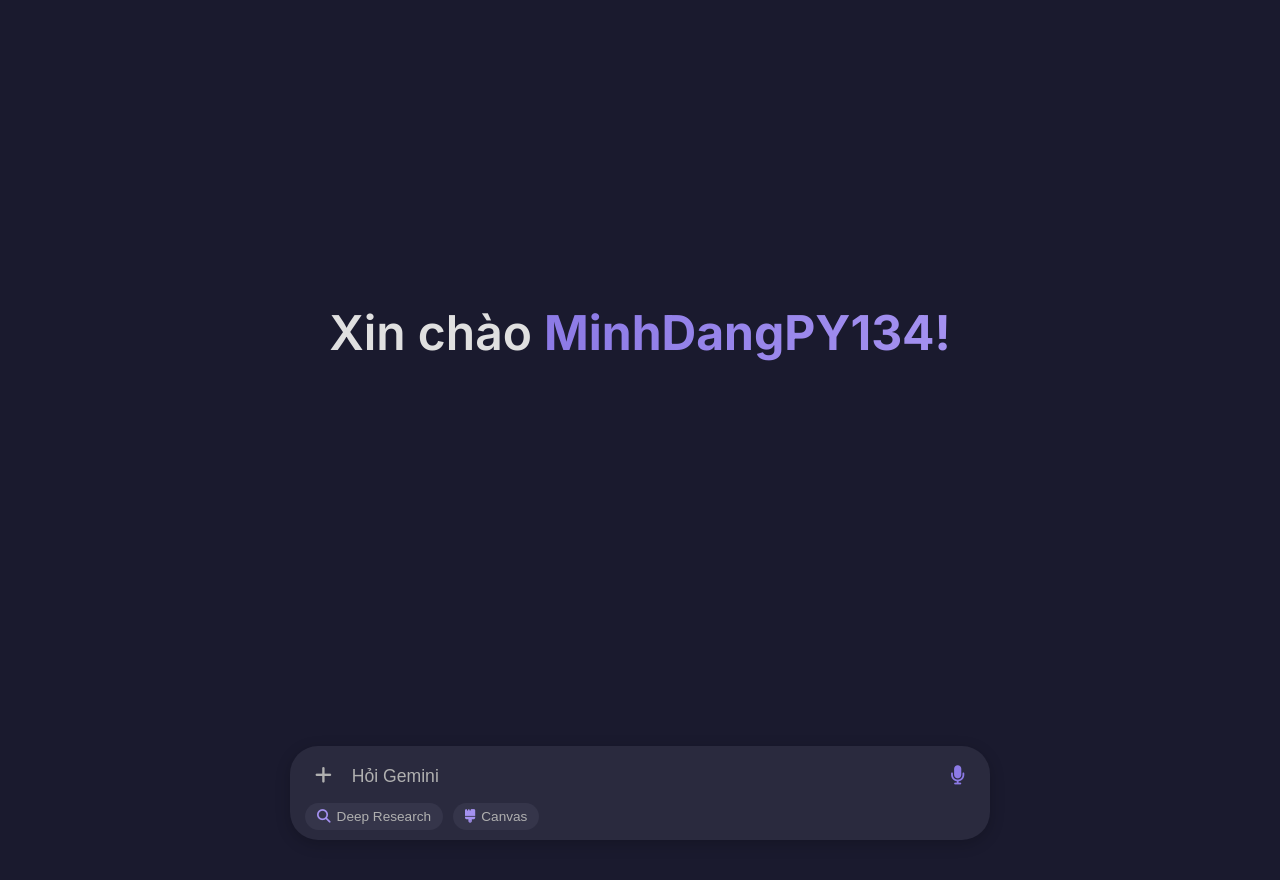
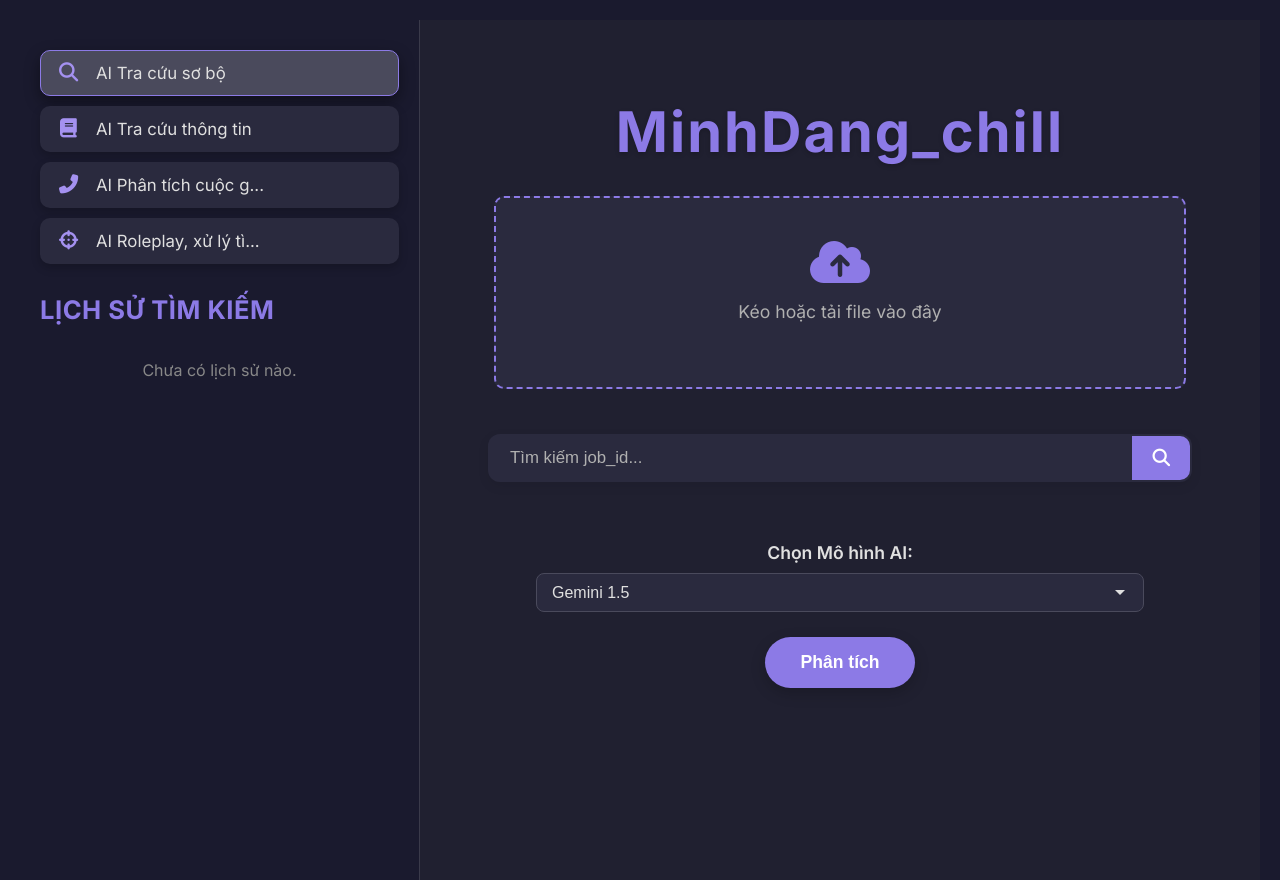
Before and after one commit to MinhDang134/Audio_text, a FastAPI app: page / in a window 1280 px wide. Run offline with FastAPI, Linux system fonts and the light colour scheme; data that the repository does not hold is empty.

Commit message:
bespractice fastapi

````diff
--- /dev/null
+++ b/audio/service.py
@@ -0,0 +1 @@
+# service.py
--- a/main.py
+++ b/main.py
@@ -1,276 +1,16 @@
-import os
-import shutil
-import requests
-import google.generativeai as genai
-from fastapi import FastAPI, File, UploadFile, Request, HTTPException, BackgroundTasks, Form
+from fastapi import FastAPI,Request
 from fastapi.responses import HTMLResponse
 from fastapi.templating import Jinja2Templates
 from fastapi.staticfiles import StaticFiles
 from dotenv import load_dotenv
-from sqlalchemy import select
-import uuid
-import json
-# {
-#   "conversation": [
-#     {
-#       "speaker": "Speaker 1",
-#       "timestamp": "HH:MM:SS",
-#       "utterance": "Câu nói của khách hàng."
-#     },
-#     {
-#       "speaker": "Speaker 2",
-#       "timestamp": "HH:MM:SS",
-#       "utterance": "Câu nói của nhân viên chăm sóc khách hàng."
-#     },
-#     // ... các câu nói khác
-#   ],
-#   "summary": "Tóm tắt cuộc hội thoại (nếu có yêu cầu thêm)",
-#   "sentiment": "Phân tích cảm xúc chung (nếu có yêu cầu thêm)"
-# }
-
-
-from audio.database import get_session, engine
-from audio.models import audiot, history
-
+from audio.router import router
 load_dotenv()
 app = FastAPI()
 app.mount("/static", StaticFiles(directory="static"), name="static")
 templates = Jinja2Templates(directory="templates")
-analysis_jobs = {}
-
-try:
-    GOOGLE_API_KEY = os.getenv("GOOGLE_API_KEY")
-    WEBHOOK_URL = os.getenv("WEBHOOK_URL")
-    if not GOOGLE_API_KEY:
-        raise ValueError("Không tìm thấy GOOGLE_API_KEY trong file .env")
-    genai.configure(api_key=GOOGLE_API_KEY)
-    model = genai.GenerativeModel(model_name="gemini-1.5-flash")
-    model_hai = genai.GenerativeModel(model_name="gemini-2.0-flash")
-
-    print("Đã cấu hình Google API thành công.")
-except Exception as e:
-    print(f"Lỗi cấu hình như sau: {e}")
-    model = None
-    model_hai = None
-
-prompt_instructions = """
-
-Bạn là một công cụ phân tích cuộc hội thoại. Nhiệm vụ của bạn là phân tích một đoạn hội thoại được cung cấp, xác định người nói (Speaker 1 là khách hàng, Speaker 2 là nhân viên chăm sóc khách hàng), ghi lại từng câu nói một cách chính xác và kèm theo thời gian tương ứng của mỗi câu. Kết quả phải được trả về dưới định dạng JSON chuẩn. xuống dòng đàng hoàng cho tôi nhé đừng in cả một cục
-
----
-
-**Định dạng JSON mong muốn:**
-
-```json
-{
-  "conversation_id": "ID_cuoc_hoi_thoai_nay",
-  "speakers": {
-    "speaker1_role": "customer",
-    "speaker2_role": "customer_service_representative"
-  },
-  "dialogue": [
-    {
-      "speaker": "speaker1",
-      "timestamp": "HH:MM:SS",
-      "text": "Câu nói của speaker 1."
-    },
-    {
-      "speaker": "speaker2",
-      "timestamp": "HH:MM:SS",
-      "text": "Câu nói của speaker 2."
-    },
-    // ... các đoạn hội thoại tiếp theo
-  ]
-}
-"""
-
-def send_to_webhook(payload: dict, job_id: str):
-    try:
-        if not WEBHOOK_URL:
-            print(f"[{job_id}] Chưa cấu hình WEBHOOK_URL, bỏ qua việc gửi.")
-            analysis_jobs[job_id] = {"status": "WEBHOOK_SKIPPED"}
-            return
-
-        print(f"[{job_id}] Đang gửi kết quả đến webhook: {WEBHOOK_URL}")
-        response = requests.post(WEBHOOK_URL, json=payload, timeout=10)
-        response.raise_for_status()
-        print(f"[{job_id}] Gửi webhook thành công!")
-        analysis_jobs[job_id] = {"status": "WEBHOOK_SENT"}
-    except requests.exceptions.RequestException as e:
-        print(f"[{job_id}] Lỗi khi gửi webhook: {e}")
-        analysis_jobs[job_id] = {"status": "WEBHOOK_FAILED", "error": str(e)}
-
 
 @app.get("/", response_class=HTMLResponse)
 async def read_root(request: Request):
-    return templates.TemplateResponse("chatbox.html", {"request": request})
+    return templates.TemplateResponse("index.html", {"request": request})
 
-
-@app.post("/analyze")
-async def analyze_audio(background_tasks: BackgroundTasks, ai_model: str = Form(...),audio_file: UploadFile = File(...)):
-    if model is None:
-        raise HTTPException(status_code=500, detail="Mô hình AI chưa được khởi tạo.")
-    if not audio_file:
-        raise HTTPException(status_code=500, detail="Không có file audio.")
-    if not ai_model:
-        raise HTTPException(status_code=500, detail="Chưa chọn mô hình AI.")
-
-
-    job_id = uuid.uuid4()
-    analysis_jobs[str(job_id)] = {"status": "PROCESSING", "report": None}
-
-    temp_file_path = f"temp_{job_id}_{audio_file.filename}"
-
-    try:
-        with open(temp_file_path, "wb") as buffer:
-            shutil.copyfileobj(audio_file.file, buffer)
-        if audio_file.content_type is None:
-            file_extension = os.path.splitext(audio_file.filename)[1].lower()
-            if file_extension == ".mp3":
-                mime_type = "audio/mpeg"
-            elif file_extension == ".wav":
-                mime_type = "audio/wav"
-            elif file_extension == ".aac":
-                mime_type = "audio/aac"
-            else:
-                raise HTTPException(status_code=400,
-                                    detail=f"Không thể xác định MIME type cho file {audio_file.filename}. Vui lòng tải lên file audio chuẩn hoặc báo cáo lỗi.")
-        else:
-            mime_type = audio_file.content_type
-
-        gemini_file = genai.upload_file(path=temp_file_path, mime_type=mime_type)
-
-        if ai_model == "model_b":
-            response = model_hai.generate_content([gemini_file, prompt_instructions])
-        elif ai_model == "model_a":
-            response = model.generate_content([gemini_file, prompt_instructions])
-        else:
-            raise HTTPException(status_code=500, detail="Chương trình lỗi rồi ")
-
-        report_text = response.text
-
-        analysis_jobs[str(job_id)]["status"] = "Thành Công"
-        analysis_jobs[str(job_id)]["report"] = report_text
-
-
-        try:
-            with get_session() as session:
-                analysis_result = audiot(
-                    job_id=job_id,
-                    status = analysis_jobs[str(job_id)]["status"],
-                    source_file=audio_file.filename,
-                    report=report_text,
-                    model_ai=ai_model
-                )
-                analysis_result_history = history(
-                    job_id=job_id,
-                    status=analysis_jobs[str(job_id)]["status"],
-                    source_file=audio_file.filename,
-                    report=report_text,
-                    model_ai=ai_model
-                )
-                session.add(analysis_result)
-                session.add(analysis_result_history)
-        except Exception as db_e:
-            print(f"[{job_id}] Lỗi khi lưu vào cơ sở dữ liệu: {db_e}")
-            analysis_jobs[str(job_id)]["status"] = "DB_SAVE_FAILED"
-            analysis_jobs[str(job_id)]["error"] = str(db_e)
-
-        print(f"[{job_id}] Phân tích hoàn tất! Bắt đầu gửi webhook trong nền.")
-        webhook_payload = {
-            "job_id": str(job_id),
-            "source_file": audio_file.filename,
-            "status" : analysis_jobs[str(job_id)]["status"],
-            "report": report_text,
-            "model_ai": ai_model
-        }
-        background_tasks.add_task(send_to_webhook, webhook_payload, str(job_id))  # Truyền str(job_id)
-
-        return {"job_id": str(job_id), "report": report_text}
-
-
-    except Exception as e:
-        print(f"[{job_id}] Lỗi xử lý: {e}")
-        analysis_jobs[str(job_id)] = {"status": "Không thành công", "error": str(e)}
-        with get_session() as session:
-            analysis_result = audiot(
-                job_id=job_id,
-                status=analysis_jobs[str(job_id)]["status"],
-                source_file=audio_file.filename,
-                report= " ",
-                model_ai=ai_model
-            )
-            analysis_result_history = history(
-                job_id=job_id,
-                status=analysis_jobs[str(job_id)]["status"],
-                source_file=audio_file.filename,
-                report=" ",
-                model_ai=ai_model
-            )
-
-            session.add(analysis_result)
-            session.add(analysis_result_history)
-        raise HTTPException(status_code=500, detail=str(e))
-    finally:
-        if os.path.exists(temp_file_path):
-            os.remove(temp_file_path)
-        await audio_file.close()
-
-
-
-@app.get("/status/{job_id}")
-def get_job_status(job_id: str):
-    query = select(audiot).where(audiot.job_id == job_id)
-    with get_session() as session:
-        result = session.execute(query).first()
-        if result:
-            for row in result:
-                ketqua ={
-                    "job_id": row.job_id,
-                    "source_file": row.source_file,
-                    "status": row.status,
-                    "report": row.report,
-                    "model_ai": row.model_ai
-                }
-                return ketqua
-        else:
-            raise HTTPException(status_code=404, detail=f"Không tìm thấy job_id: {job_id}")
-
-@app.get("/history/{job_id}")
-def get_job_history(job_id:str):
-    query = select(history).where(history.job_id == job_id)
-    with get_session() as session:
-        result = session.execute(query).first()
-        if result:
-            for row in result:
-                ketqua ={
-                    "job_id": row.job_id,
-                    "source_file": row.source_file,
-                    "status": row.status,
-                    "report": row.report,
-                    "model_ai": row.model_ai
-                }
-                return ketqua
-        else:
-            raise HTTPException(status_code=404, detail=f"Không tìm thấy job_id: {job_id}")
-
-@app.get("/history_summary")
-def get_history_summary():
-    query = select(history.job_id, history.source_file).order_by(history.job_id.desc()).limit(10)
-    with get_session() as session:
-        results = session.execute(query).fetchall()
-        history_list = [{"job_id": r.job_id, "source_file": r.source_file} for r in results]
-        return history_list
-
-
-@app.delete("/delete/{job_id}")
-def delete_job(job_id: str):
-    with get_session() as session:
-        history_to_delete = session.query(history).filter(history.job_id == job_id).first()
-        if history_to_delete:
-            session.delete(history_to_delete)
-            session.commit()
-            print(f"Xóa thành công {job_id}")
-            return {"message": f"Job {job_id} đã được xóa thành công."}
-        else:
-            raise HTTPException(status_code=404, detail=f"Không tìm thấy job_id: {job_id} để xóa.")
+app.include_router(router)
--- a/static/style.css
+++ b/static/style.css
@@ -405,7 +405,7 @@ form {
     margin: 0;
 }
 
-/* Modal Styles */
+
 .modal {
     display: none; /* Đã sửa: Ban đầu ẩn modal */
     position: fixed;
@@ -416,7 +416,6 @@ form {
     height: 100%;
     overflow: auto;
     background-color: rgba(0,0,0,0.6);
-    /* display: flex; <--- Bỏ dòng này ở đây. Sẽ được set bằng JS khi cần hiển thị */
     align-items: center;
     justify-content: center;
 }
@@ -560,10 +559,10 @@ form {
 }
 
 .main-options {
-    margin-bottom: 30px; /* Khoảng cách giữa các option và tiêu đề lịch sử */
+    margin-bottom: 30px;
     display: flex;
     flex-direction: column;
-    gap: 10px; /* Khoảng cách giữa các mục option */
+    gap: 10px;
 }
 
 .option-item {
@@ -586,43 +585,42 @@ form {
 }
 
 .option-item.active {
-    background-color: #4a4a5c; /* Màu nền cho mục đang hoạt động */
-    border-color: #8c7ae6; /* Màu border cho mục đang hoạt động */
+    background-color: #4a4a5c;
+    border-color: #8c7ae6;
     box-shadow: 0 6px 15px rgba(0, 0, 0, 0.4);
 }
 
 .option-item i {
-    font-size: 1.2em; /* Kích thước icon */
-    margin-right: 15px; /* Khoảng cách giữa icon và text */
-    color: #a491f0; /* Màu icon */
-    min-width: 25px; /* Đảm bảo icon có độ rộng nhất định */
+    font-size: 1.2em;
+    margin-right: 15px;
+    color: #a491f0;
+    min-width: 25px;
     text-align: center;
 }
 
 .option-item span {
-    font-size: 1.05em; /* Kích thước chữ */
-    color: #e0e0e0; /* Màu chữ */
-    flex-grow: 1; /* Cho phép text co giãn */
-    white-space: nowrap; /* Ngăn không cho text xuống dòng */
-    overflow: hidden; /* Ẩn phần text tràn ra */
-    text-overflow: ellipsis; /* Thêm dấu ba chấm nếu text quá dài */
+    font-size: 1.05em;
+    color: #e0e0e0;
+    flex-grow: 1;
+    white-space: nowrap;
+    overflow: hidden;
+    text-overflow: ellipsis;
 }
 
-/* Điều chỉnh lại padding của history-sidebar để có khoảng trống cho menu */
+
 .history-sidebar {
-    /* ... các thuộc tính khác giữ nguyên ... */
-    padding: 30px 20px; /* Đảm bảo đủ padding ở trên cùng */
+
+    padding: 30px 20px;
 }
 
-/* Điều chỉnh khoảng cách cho tiêu đề Lịch sử tìm kiếm để không quá sát menu */
+
 .history-sidebar h2 {
-    /* ... các thuộc tính khác giữ nguyên ... */
-    margin-top: 30px; /* Thêm khoảng cách phía trên tiêu đề lịch sử */
+
+    margin-top: 30px;
 }
 
-/* Media queries cho main-options (khi sidebar ẩn) */
+
 @media (max-width: 900px) {
-    /* main-options sẽ ẩn theo history-sidebar */
     .main-options {
         display: none;
     }
````
Also changed, not shown: audio/router.py (added, +248 -0 lines).
